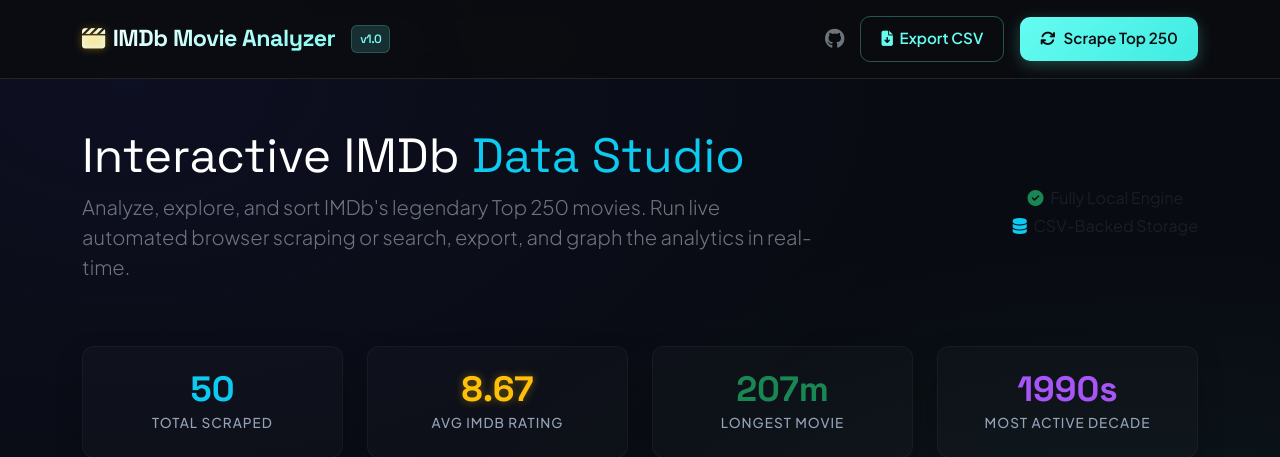
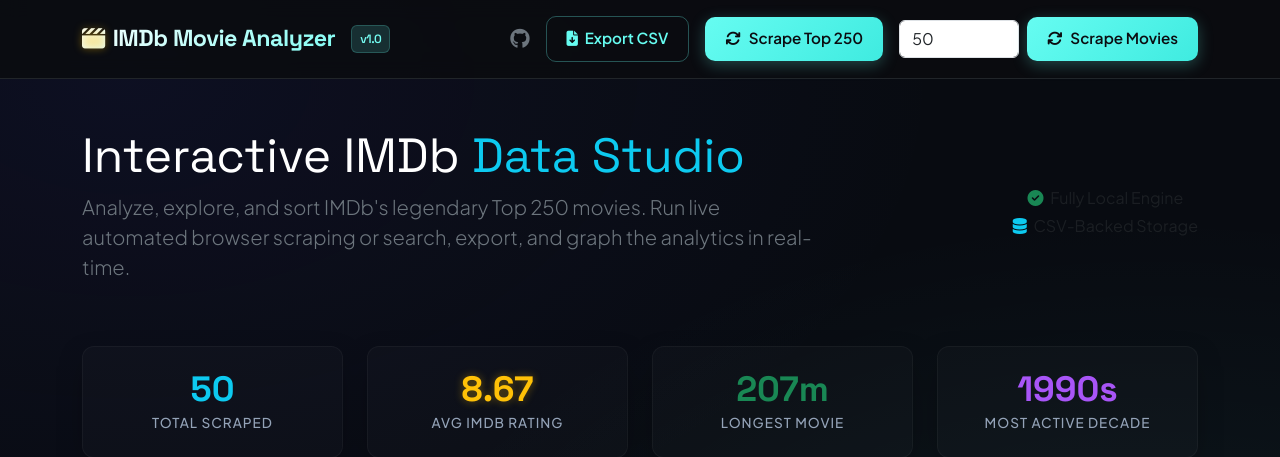
Before and after one commit to naveenws/IMDb-Movie-Analyzer, a Flask app: page / in a window 1280 px wide. Shown: the top 457 px of the page. Run offline with Flask 3, Linux system fonts and the light colour scheme.

Commit message:
Added dynamic movie count scraping

```diff
--- a/scraper.py
+++ b/scraper.py
@@ -66,7 +66,7 @@ class IMDbScraper:
         cleaned = re.sub(r'^\d+\.\s+', '', title_str.strip())
         return cleaned
 
-    def scrape(self, update_progress_callback=None):
+    def scrape(self, update_progress_callback=None, movie_limit=50):
         """
         Executes the main scraping pipeline.
         Accepts an optional callback function to push progress logs to the frontend.
@@ -104,7 +104,6 @@ class IMDbScraper:
             movie_elements = driver.find_elements(By.CSS_SELECTOR, "li.ipc-metadata-list-summary-item")
             total_found = len(movie_elements)
             log_progress(f"Found {total_found} movie elements. Commencing scraping loop...")
-            movie_limit = int(input("How many movies do you want to scrape? "))
             for idx, element in enumerate(movie_elements[:movie_limit]):
                 try:
                     # 1. Scrape Title
--- a/static/js/main.js
+++ b/static/js/main.js
@@ -347,7 +347,9 @@ function triggerLiveScraping() {
     };
 
     // 3. Initiate SSE connection
-    const eventSource = new EventSource('/api/scrape');
+    const movieCount = document.getElementById('movie-count').value;
+
+    const eventSource = new EventSource(`/api/scrape?count=${movieCount}`);
 
     eventSource.onmessage = (event) => {
         try {
--- a/templates/index.html
+++ b/templates/index.html
@@ -41,6 +41,25 @@
                     <button id="btn-scrape-top" class="btn btn-cyan">
                         <i class="fa-solid fa-arrows-rotate"></i> Scrape Top 250
                     </button>
+                    <div class="d-flex gap-2 align-items-center">
+
+    <input
+        type="number"
+        id="movie-count"
+        class="form-control"
+        placeholder="Movies"
+        value="50"
+        min="1"
+        max="250"
+        style="width: 120px;"
+    >
+
+    <button id="btn-scrape-top" class="btn btn-cyan">
+        <i class="fa-solid fa-arrows-rotate"></i>
+        Scrape Movies
+    </button>
+
+</div>
                 </div>
             </div>
         </div>
```
